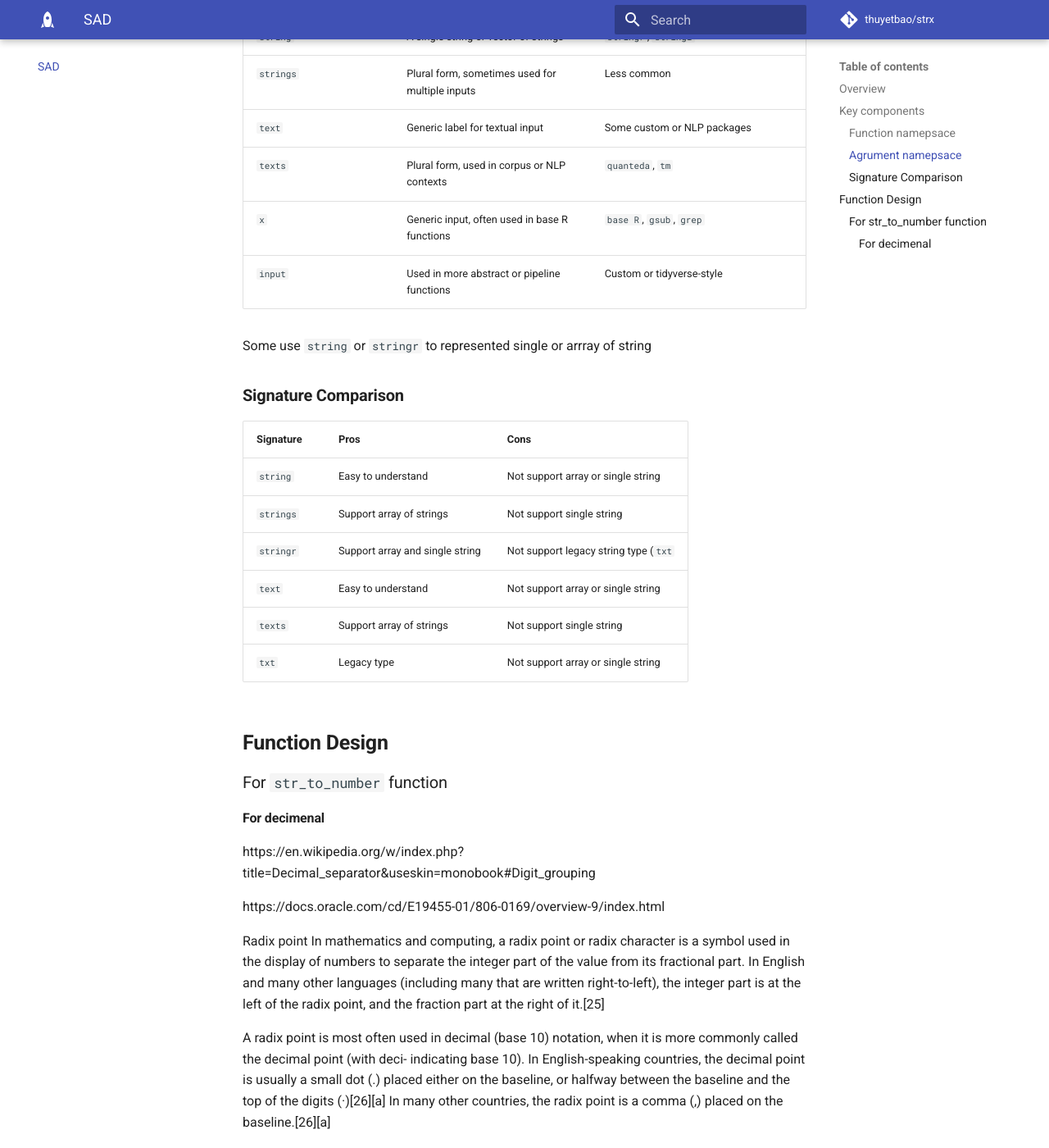
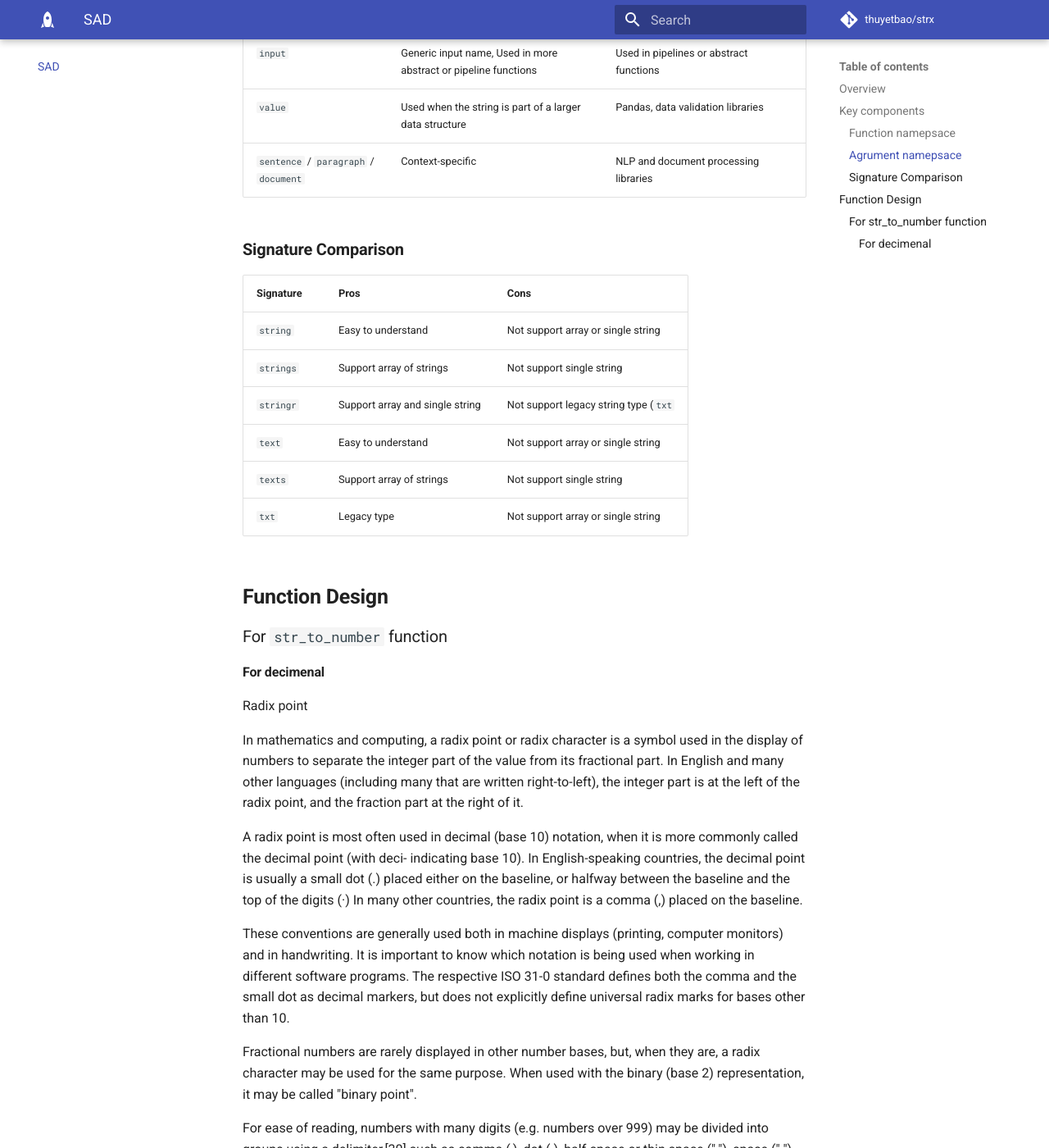
Before and after one commit to thuyetbao/strx, an MkDocs documentation site: the page built from docs/sad.md, in a window 1280 px wide and 1400 px high, scrolled down 1541 px. Shown: the whole window at 82% size. Built offline with MkDocs 1.6.1 and Material for MkDocs 9.7.7, drawn with Linux system fonts in a browser that asks for light colours; comment, search, counter and statistics services are not loaded; some of the changed text lies outside the part shown.

Commit message:
Updated the components

````diff
--- a/docs/sad.md
+++ b/docs/sad.md
@@ -32,26 +32,22 @@
 
 - The pros/cons related to the type supporse to support: native `str` type and sequence type (list, set)
 
-Here's a list of common first argument names used in string manipulation functions across popular R packages like **stringr**, **stringi**, **base R**, and others. These names typically refer to the input text or character vector:
+Here's a list of common first argument names used in string manipulation functions across popular R packages like **stringr**, **stringi**, **base R**, and others.
+These names typically refer to the input text or character vector:
 
-Common the `string` argument names in Python String Functions
+Common the `string` argument names in Python string functions
 
-| Argument Name                         | Description                                             | Common In                                                    |
-| ------------------------------------- | ------------------------------------------------------- | ------------------------------------------------------------ |
-| `s`                                   | Short for "string"                                      | Used in textbooks, tutorials, and simple functions           |
-| `text`                                | Semantic clarity for textual input                      | Common in NLP libraries like `spaCy`, `nltk`, `transformers` |
-| `string`                              | Explicit and descriptive                                | Seen in custom utilities and some standard functions         |
-| `input`                               | Generic input name                                      | Used in pipelines or abstract functions                      |
-| `value`                               | Used when the string is part of a larger data structure | Pandas, data validation libraries                            |
-| `sentence` / `paragraph` / `document` | Context-specific                                        | NLP and document processing libraries                        |
-| `string`                              | A single string or vector of strings                    | `stringr`, `stringi`                                         |
-| `strings`                             | Plural form, sometimes used for multiple inputs         | Less common                                                  |
-| `text`                                | Generic label for textual input                         | Some custom or NLP packages                                  |
-| `texts`                               | Plural form, used in corpus or NLP contexts             | `quanteda`, `tm`                                             |
-| `x`                                   | Generic input, often used in base R functions           | `base R`, `gsub`, `grep`                                     |
-| `input`                               | Used in more abstract or pipeline functions             | Custom or tidyverse-style                                    |
-
-Some use `string` or `stringr` to represented single or arrray of string
+| Argument Name                         | Description                                                     | Common In                                                    |
+| ------------------------------------- | --------------------------------------------------------------- | ------------------------------------------------------------ |
+| `s`                                   | Short for "string"                                              | Used in textbooks, tutorials, and simple functions           |
+| `x`                                   | Generic input, often used in base R functions                   | `base R`, `gsub`, `grep`                                     |
+| `text`                                | Semantic clarity for textual input                              | Common in NLP libraries like `spaCy`, `nltk`, `transformers` |
+| `texts`                               | Plural form, used in corpus or NLP contexts                     | `quanteda`, `tm`                                             |
+| `string`                              | Explicit and descriptive. A single string or vector of strings  | Seen in custom utilities and some standard functions         |
+| `strings`                             | Plural form, sometimes used for multiple inputs                 | Less common, Custom or tidyverse-style                       |
+| `input`                               | Generic input name, Used in more abstract or pipeline functions | Used in pipelines or abstract functions                      |
+| `value`                               | Used when the string is part of a larger data structure         | Pandas, data validation libraries                            |
+| `sentence` / `paragraph` / `document` | Context-specific                                                | NLP and document processing libraries                        |
 
 ### **Signature Comparison**
 
@@ -70,14 +66,11 @@
 
 #### For decimenal
 
-https://en.wikipedia.org/w/index.php?title=Decimal_separator&useskin=monobook#Digit_grouping
+Radix point
 
-https://docs.oracle.com/cd/E19455-01/806-0169/overview-9/index.html
+In mathematics and computing, a radix point or radix character is a symbol used in the display of numbers to separate the integer part of the value from its fractional part. In English and many other languages (including many that are written right-to-left), the integer part is at the left of the radix point, and the fraction part at the right of it.
 
-Radix point
-In mathematics and computing, a radix point or radix character is a symbol used in the display of numbers to separate the integer part of the value from its fractional part. In English and many other languages (including many that are written right-to-left), the integer part is at the left of the radix point, and the fraction part at the right of it.[25]
-
-A radix point is most often used in decimal (base 10) notation, when it is more commonly called the decimal point (with deci- indicating base 10). In English-speaking countries, the decimal point is usually a small dot (.) placed either on the baseline, or halfway between the baseline and the top of the digits (·)[26][a] In many other countries, the radix point is a comma (,) placed on the baseline.[26][a]
+A radix point is most often used in decimal (base 10) notation, when it is more commonly called the decimal point (with deci- indicating base 10). In English-speaking countries, the decimal point is usually a small dot (.) placed either on the baseline, or halfway between the baseline and the top of the digits (·) In many other countries, the radix point is a comma (,) placed on the baseline.
 
 These conventions are generally used both in machine displays (printing, computer monitors) and in handwriting. It is important to know which notation is being used when working in different software programs. The respective ISO 31-0 standard defines both the comma and the small dot as decimal markers, but does not explicitly define universal radix marks for bases other than 10.
 
@@ -85,10 +78,16 @@
 
 For ease of reading, numbers with many digits (e.g. numbers over 999) may be divided into groups using a delimiter,[30] such as comma (,), dot (.), half-space or thin space (" "), space (" "), underscore (\_; as in maritime "21_450"),[citation needed] or apostrophe ('). In some countries, these "digit group separators" are only employed to the left of the decimal separator; in others, they are also used to separate numbers with a long fractional part. An important reason for grouping is that it allows rapid judgement of the number of digits, via telling at a glance ("subitizing") rather than counting (contrast, for example, 100 000 000 with 100000000 for one hundred million).
 
-https://en.wikipedia.org/wiki/Decimal_separator#:~:text=Radix%20point,-In%20mathematics%20and&text=In%20English%2Dspeaking%20countries%2C%20the,%2C)%20placed%20on%20the%20baseline.
+**Reference**:
+
+<https://en.wikipedia.org/w/index.php?title=Decimal_separator&useskin=monobook#Digit_grouping>
+
+<https://docs.oracle.com/cd/E19455-01/806-0169/overview-9/index.html>
+
+<https://en.wikipedia.org/wiki/Decimal_separator#:~:text=Radix%20point,-In%20mathematics%20and&text=In%20English%2Dspeaking%20countries%2C%20the,%2C)%20placed%20on%20the%20baseline.>
 
 Propose:
 
-```
+```py
 strx.str_to_number(string="1,000,000,000", radix=point.DECIMAL)
 ```
````
